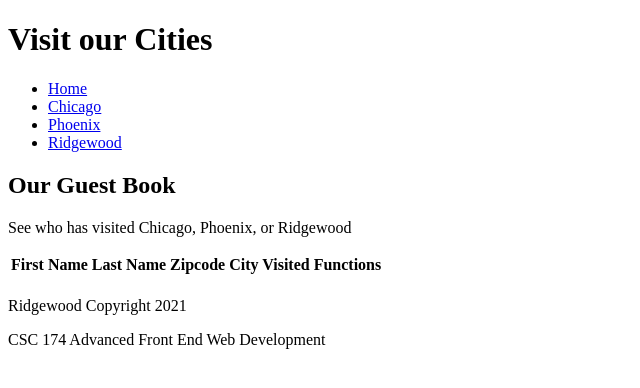
After one commit to MattLeone10/CSC174-Project-2, a PHP site: page /guest.php in a window 1280 px wide. The commit adds this page. Shown: the top 388 px of the page, without its empty margins (0-640 px from the left). Run offline with PHP 8.4, Linux system fonts and the light colour scheme; lists and menus that the app fills with data are empty.

Commit message:
moved table to separate page

```diff
--- /dev/null
+++ b/guest.php
@@ -0,0 +1,54 @@
+<!DOCTYPE html>
+
+<html lang="en">
+
+	<head>
+		<title>CSC 174 | Project 2</title>
+	</head>
+
+	<body>
+
+	<div class="container">
+
+		<header>
+			<h1>Visit our Cities</h1>
+		</header>
+
+		<?php
+		include "inc/nav.php";
+		?>
+
+		<article>
+			<h2>Our Guest Book</h2>
+			<p>See who has visited Chicago, Phoenix, or Ridgewood</p>
+
+			<table>
+				<tr>
+					<th>First Name</th>
+					<th>Last Name</th>
+					<th>Zipcode</th>
+					<th>City Visited</th>
+					<th colspan="2">Functions</th>
+				</tr>
+
+				<tr>
+					<td></td>
+					<td></td>
+					<td></td>
+					<td></td>
+					<td></td>
+	    			<td></td>
+				</tr>
+			</table>
+		</article>
+
+		<footer>
+			<p>Ridgewood Copyright 2021</p>
+			<p>CSC 174 Advanced Front End Web Development</p>
+		</footer>
+
+	</div>
+
+	</body>
+
+</html>
```
Also changed, not shown: index.php (+0 -24 lines).
